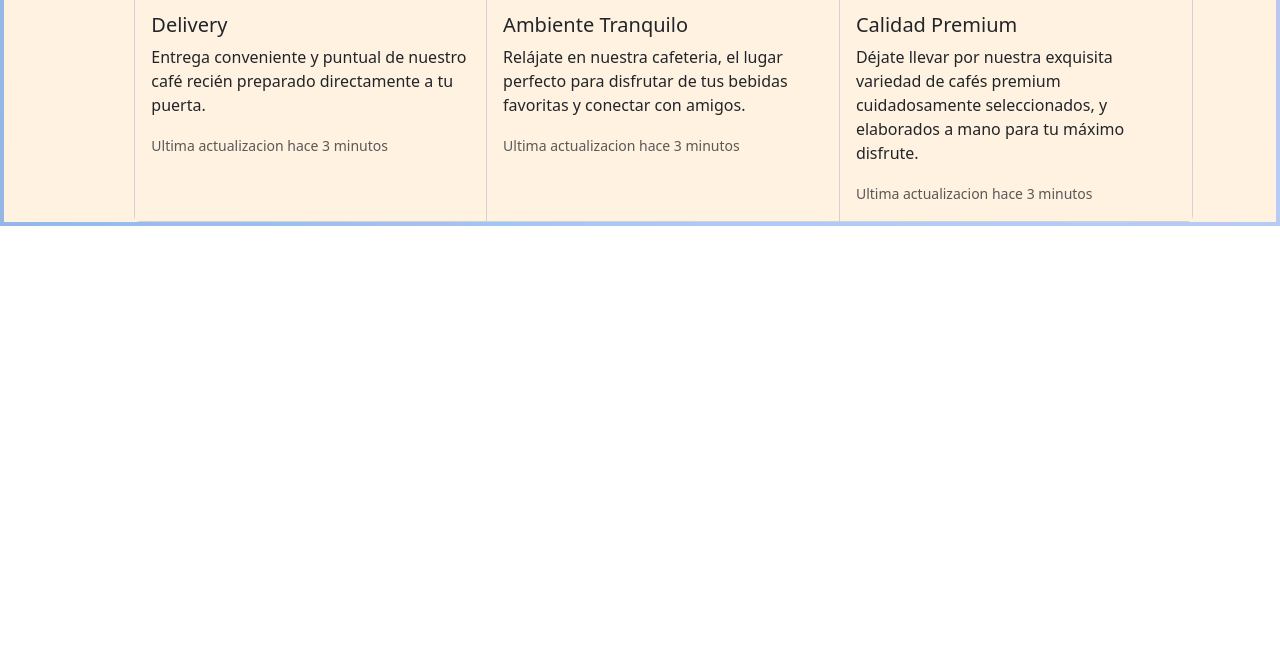
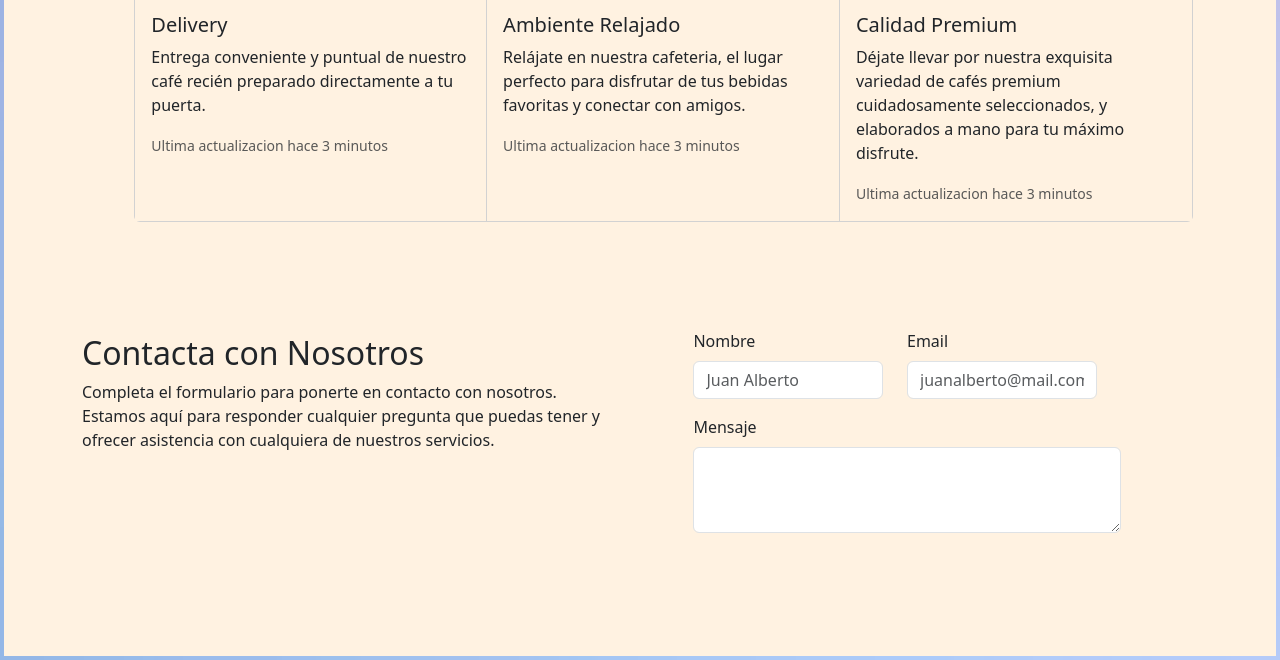
Before and after one commit to so0201/Pre-Entrega2-Ramos, a plain HTML site: page index.html in a window 1280 px wide. Shown: the part 2632-3292 px from the top of the page. Before the commit the page ends 2858 px from the top, so only its background shows below. Drawn offline with nearby package versions, Linux system fonts and the light colour scheme.

Commit message:
he echo el formulario de contacto

```diff
--- a/css/style.css
+++ b/css/style.css
@@ -92,3 +92,14 @@ header {
     align-items: center;
     margin-left: 7%;
 }
+.divContacto {
+    background-color: rgb(255, 242, 225);
+}
+.textosContacto {
+    margin-top: 10%;
+}
+.formMarg {
+    padding: 10%;
+    margin-top: 10%;
+    margin-bottom: 10%;
+}
--- a/index.html
+++ b/index.html
@@ -28,6 +28,7 @@
         </div>
     </header>
 
+    <!-- NAVBAR -->
 
     <nav class="navbar navbar-expand-lg">
         <div class="mx-3 container-fluid">
@@ -64,6 +65,8 @@
         <button class="botonMain">Visitar</button>
     </main>
 
+    <!-- CARRUSEL DE IMAGENES -->
+
     <div id="carouselExampleAutoplaying" class="carrusel mx-0 carousel slide" data-bs-ride="carousel">
         <div class="carousel-inner">
             <div class="carousel-item active">
@@ -99,6 +102,8 @@
         </p>
     </div>
 
+    <!-- CARTAS CON LOS SERVIXIOS -->
+
     <div class="h2Servicios px-5">
         <div class="h2Titulo">
             <h2>Nuestros Servicios</h2>
@@ -117,7 +122,7 @@
             <div class="card">
                 <img src="img/Cafe-tiendaDiv1.jpg" class="imagendelMedio card-img-top" alt="Foto del cafe">
                 <div class="card-body">
-                    <h5 class="card-title">Ambiente Tranquilo</h5>
+                    <h5 class="card-title">Ambiente Relajado</h5>
                     <p class="card-text">Relájate en nuestra cafeteria, el lugar perfecto para disfrutar de tus bebidas
                         favoritas y
                         conectar con amigos.</p>
@@ -139,11 +144,44 @@
     </div>
 
 
+    <!-- CONTACTO -->
+    <div class="divContacto">
+        <div class="container">
+            <div class="row">
+                <div class="col-md-6 textosContacto">
+                    <h2>Contacta con Nosotros</h2>
+                    <p>Completa el formulario para ponerte en contacto con nosotros. Estamos aquí para responder
+                        cualquier pregunta que puedas tener y ofrecer asistencia con cualquiera de nuestros servicios.
+                    </p>
+                </div>
+                <div class="col-md-6">
+                    <form class="formMarg">
+                        <div class="mb-3 row">
+                            <div class="col-md-6">
+                                <label for="Nombres" class="form-label">Nombre</label>
+                                <input type="text" class="form-control" id="Nombres" placeholder="Juan Alberto">
+                            </div>
+                            <div class="col-md-6">
+                                <label for="exampleFormControlInput1" class="form-label">Email</label>
+                                <input type="email" class="form-control" id="exampleFormControlInput1" placeholder="juanalberto@mail.com">
+                            </div>
+                        </div>
+                        <div class="mb-3">
+                            <label for="exampleFormControlTextarea1" class="form-label">Mensaje</label>
+                            <textarea class="form-control" id="exampleFormControlTextarea1" rows="3"></textarea>
+                        </div>
+                    </form>
+                </div>
+            </div>
+        </div>
+    </div>
 
 
 
 
 
+
+    <!-- FOOTER -->
     <script src="https://cdn.jsdelivr.net/npm/bootstrap@5.3.1/dist/js/bootstrap.bundle.min.js"
         integrity="sha384-HwwvtgBNo3bZJJLYd8oVXjrBZt8cqVSpeBNS5n7C8IVInixGAoxmnlMuBnhbgrkm"
         crossorigin="anonymous"></script>
```
Also changed, not shown: img/Fondo-slidetext.png (added).
